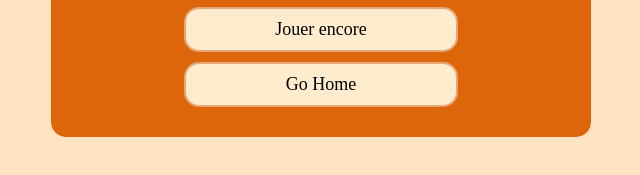
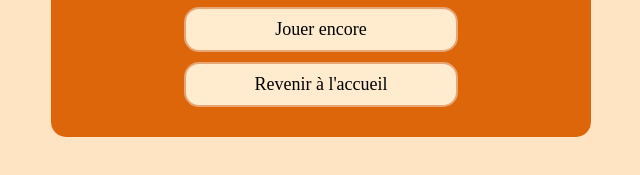
Before and after one commit to Solangeilinga/Quiz, a plain HTML site: page score.html in a window 1280 px wide. Shown: the part 379-554 px from the top of the page, 319-959 px from the left. Drawn offline with Linux system fonts and the light colour scheme.

Commit message:
score.html

```diff
--- a/score.html
+++ b/score.html
@@ -16,7 +16,7 @@
                     <button class="btn" id="scoreBtn" type="button" disabled>Enregistrez</button>
                 </form>
                 <a href="play.html" class="btn">Jouer encore</a>
-                <a href="index.html" class="btn">Go Home</a>
+                <a href="index.html" class="btn">Revenir à l'accueil</a>
             </div>
         </div>
         <script src="score.js"></script>
```
